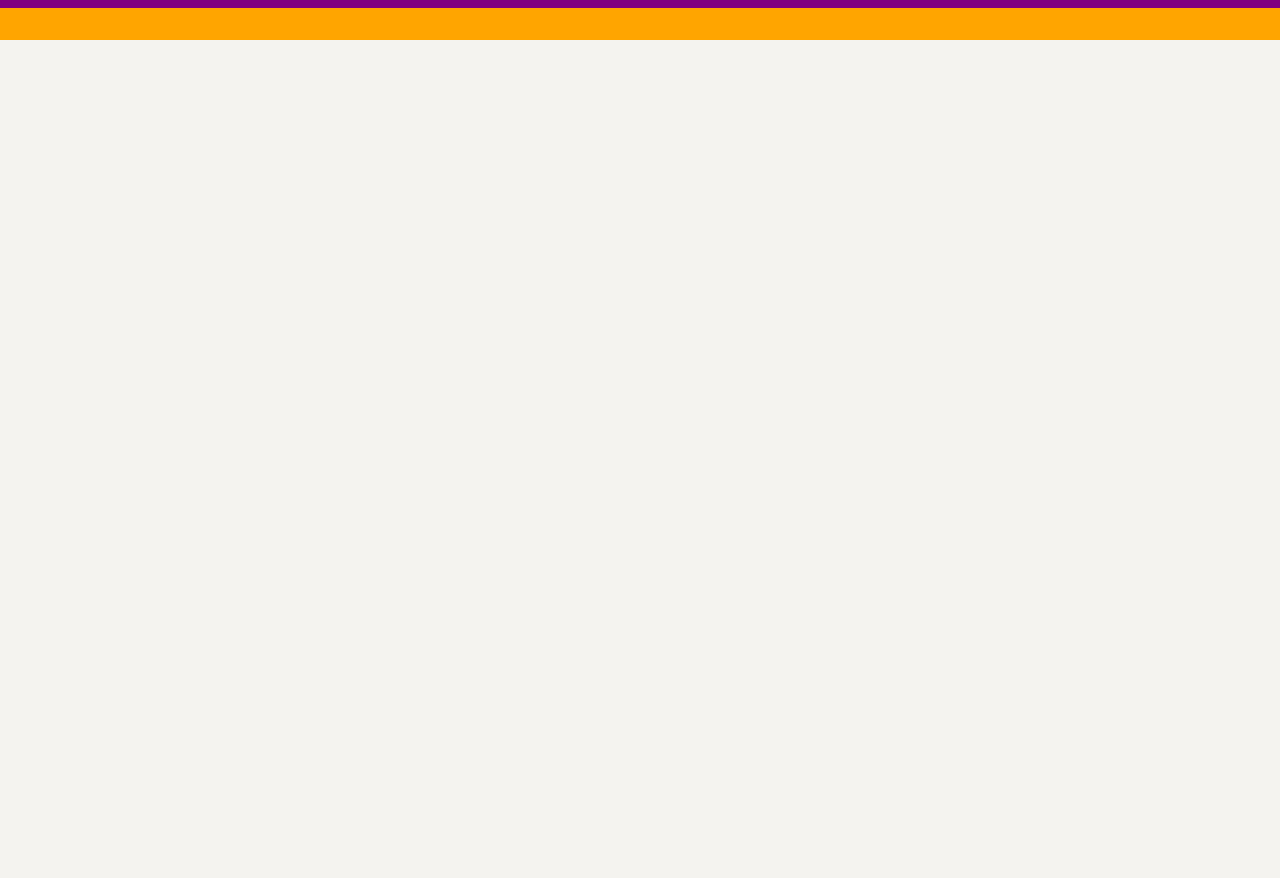
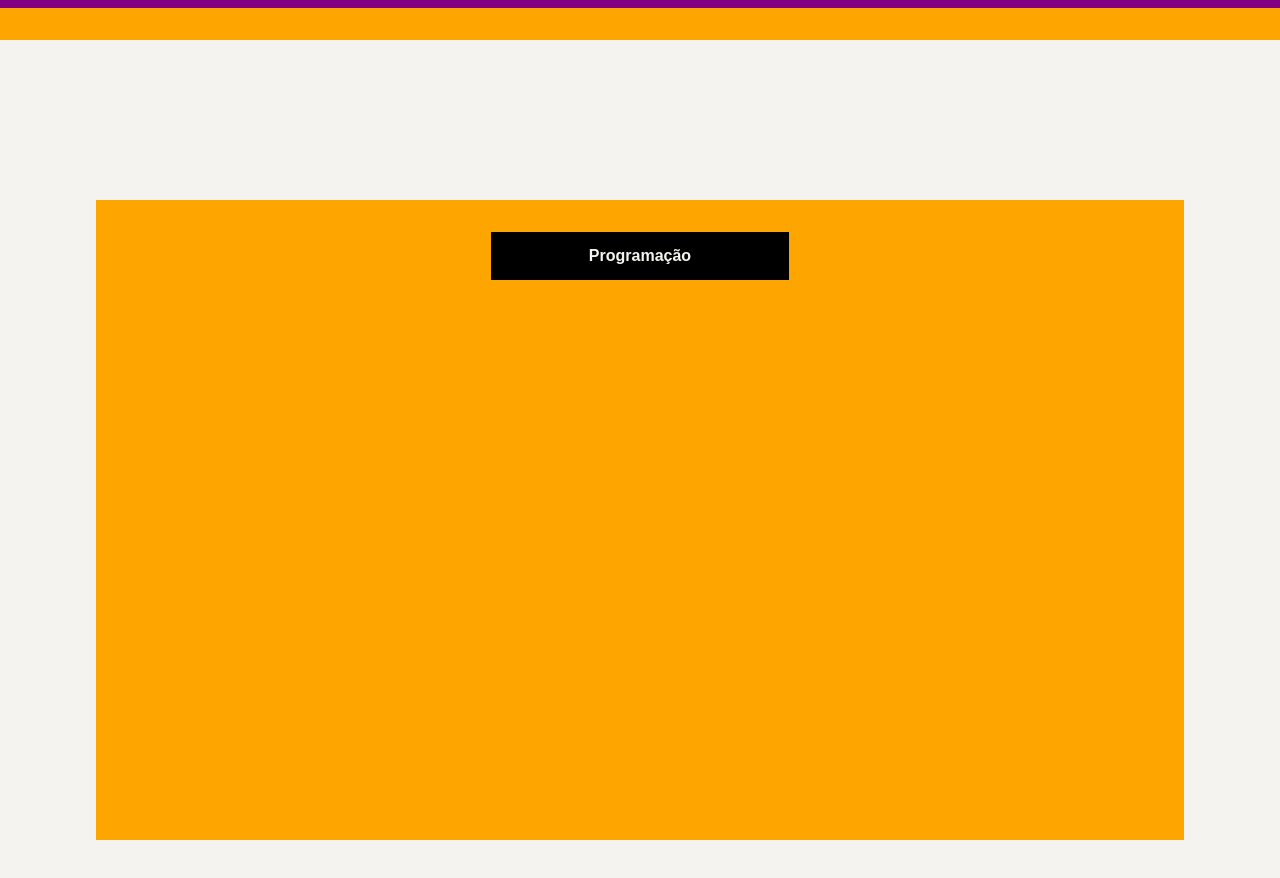
Before and after one commit to pet-ads/wecomp-new, a React (Vite) app: page / in a window 1280 px wide. Shown: the part 1560-2438 px from the top of the page. Before the commit the page ends 1680 px from the top, so only its background shows below. Built offline with nearby package versions, Linux system fonts and the light colour scheme.

Commit message:
feat: create programming section

```diff
--- /dev/null
+++ b/src/components/Programming/index.tsx
@@ -0,0 +1,19 @@
+// Components
+import { SubTitle } from "../SubTitle";
+
+// Styles
+import {
+  ProgrammingContainer,
+  ProgrammingContent
+} from "./styles";
+
+export default function Programming() {
+  return (
+    <ProgrammingContainer>
+      <ProgrammingContent>
+        <SubTitle>Programação</SubTitle>
+
+      </ProgrammingContent>
+    </ProgrammingContainer>
+  );
+}
--- /dev/null
+++ b/src/components/Programming/styles.ts
@@ -0,0 +1,14 @@
+// External Library
+import styled from "styled-components";
+
+// Styles
+import { SectionContainer, SectionContent } from "../../styles/SectionContainer";
+
+export const ProgrammingContainer = styled(SectionContainer)`
+  height: 40rem;
+`;
+
+export const ProgrammingContent = styled(SectionContent)`
+  height: 40rem;
+  padding: 2rem 0;
+`
--- a/src/pages/Home.tsx
+++ b/src/pages/Home.tsx
@@ -1,6 +1,7 @@
 // Components
 import { Header } from "../components/Header";
 import { HeroBanner } from "../components/HeroBanner";
+import Programming from "../components/Programming";
 import { Prologue } from "../components/Prologue";
 import Supporters from "../components/Supporters";
 
@@ -10,7 +11,8 @@ export default function Home() {
       <Header />
       <HeroBanner />
       <Prologue />
-      <Supporters/>
+      <Supporters />
+      <Programming/>
     </>
   );
 }
```
Also changed, not shown: src/assets/images/wecompLogo.png (deleted).
